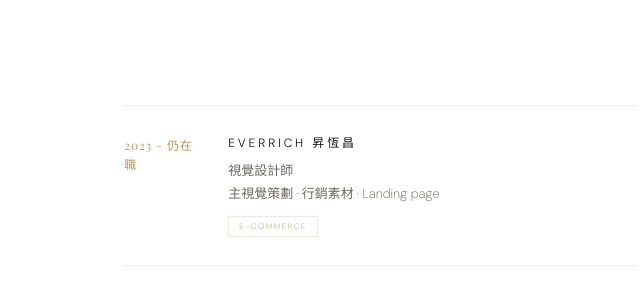
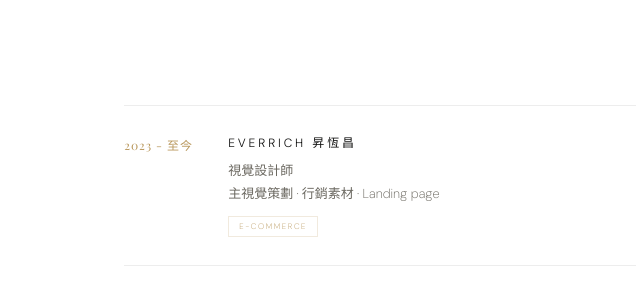
Before and after one commit to xiemangxin/-Portfolio-page, a plain HTML site: page index.html in a window 1280 px wide. Shown: the part 920-1202 px from the top of the page, 567-1207 px from the left. Drawn offline with nearby package versions, Linux system fonts and the light colour scheme; a web font is replaced by a local one.

```diff
--- a/index.html
+++ b/index.html
@@ -1330,7 +1330,7 @@
         <div class="rv-r d1">
           <ul class="timeline">
             <li class="tl-item">
-              <div class="tl-yr">2023 - 仍在職</div>
+              <div class="tl-yr">2023 - 至今</div>
               <div>
                 <div class="tl-co">everrich 昇恆昌</div>
                 <div class="tl-role">視覺設計師<br>主視覺策劃 · 行銷素材 · Landing page</div>
```
